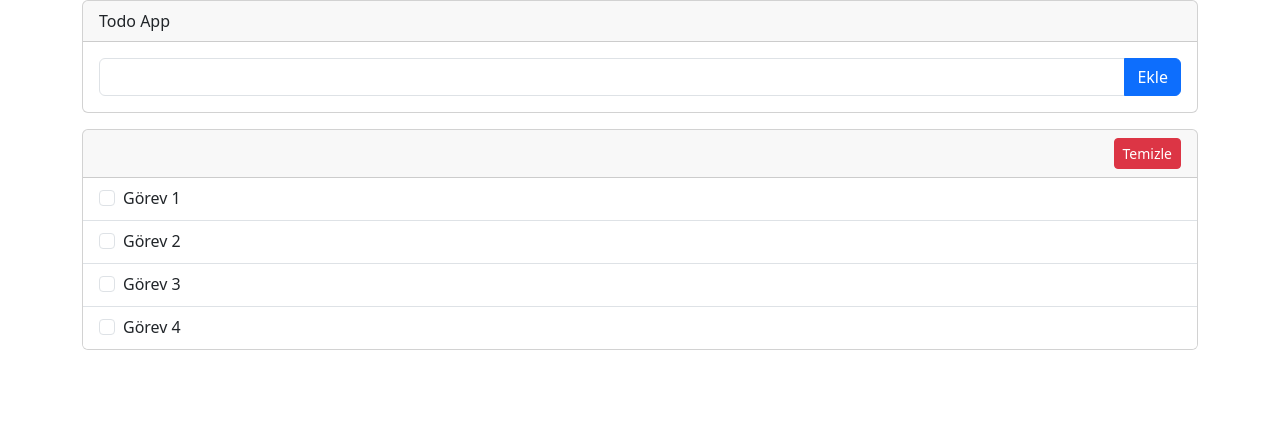
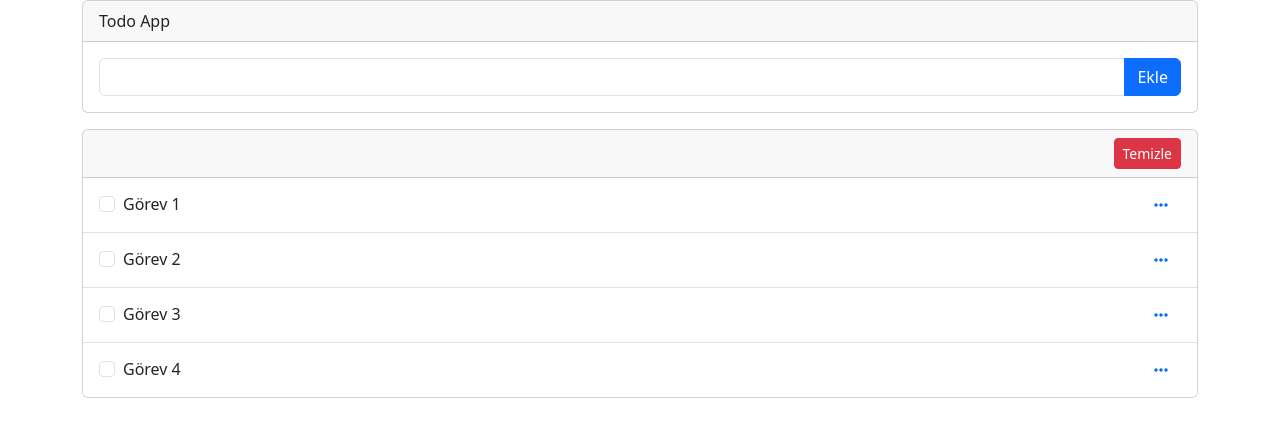
Before and after one commit to gzcmustafa/To-Do-App, a plain HTML site: page index.html in a window 1280 px wide. Drawn offline with nearby package versions, Linux system fonts and the light colour scheme.

Commit message:
feat: add the delete button and edit button as a dropdown menu

```diff
--- a/index.html
+++ b/index.html
@@ -5,6 +5,17 @@
     <meta name="viewport" content="width=device-width, initial-scale=1.0">
     <link rel="stylesheet" href="https://cdn.jsdelivr.net/npm/bootstrap@5.3.3/dist/css/bootstrap.min.css
     ">
+    <link rel="stylesheet" href="https://cdnjs.cloudflare.com/ajax/libs/font-awesome/6.5.2/css/all.min.css" integrity="sha512-SnH5WK+bZxgPHs44uWIX+LLJAJ9/2PkPKZ5QiAj6Ta86w+fsb2TkcmfRyVX3pBnMFcV7oQPJkl9QevSCWr3W6A==" crossorigin="anonymous" referrerpolicy="no-referrer" />
+    <style>
+        .dropdown-toggle::after{
+            display: none;
+        }
+        .task {
+            display: flex;
+            align-items: center ;
+            justify-content: space-between;
+        }
+    </style>
     <title>Document</title>
 </head>
 <body>
@@ -42,6 +53,7 @@
         </div>
     </div>
 
+    <script src="https://cdn.jsdelivr.net/npm/bootstrap@5.3.3/dist/js/bootstrap.bundle.min.js"></script>
 
     <script>
 
@@ -66,6 +78,17 @@
                 <input type="checkbox" id="${gorev.id}" class="form-check-input">
                   <label for="${gorev.id}" class="form-check-label"> ${gorev.gorevAdi}</label>
                  </div>
+
+            <div class="dropdown">
+                <button class="btn btn-link dropdown-toggle" type="button" data-bs-toggle="dropdown" aria-expanded="false">
+                    <i class="fa-solid fa-ellipsis"></i>
+                </button>
+                <ul class="dropdown-menu">
+                    <li><a onclick="deleteTask(${gorev.id})" class="dropdown-item" href="#"> <i class="fa-solid fa-trash"></i>  Sil</a></li>
+                    <li><a class="dropdown-item" href="#"> <i class="fa-solid fa-pen-to-square"></i>  Düzenle</a></li>
+                </ul>
+            </div>
+
               </li>
         `;
         ul.insertAdjacentHTML("beforeend",li)
@@ -100,6 +123,23 @@
             event.preventDefault();
         }
 
+        function deleteTask(id){
+            let deletedId;
+            // for(let index in gorevListesi){
+            //     if(gorevListesi[index].id == id){
+            //         deletedId = index;
+            //     }
+            // }
+
+            // deletedId = gorevListesi.findIndex(function(e){
+            //     return e.id == id;
+            // })
+
+            deletedId = gorevListesi.findIndex(gorev => gorev.id == id);
+
+            gorevListesi.splice(deletedId,1)
+            displayTask();
+        }
 
 
 
```
